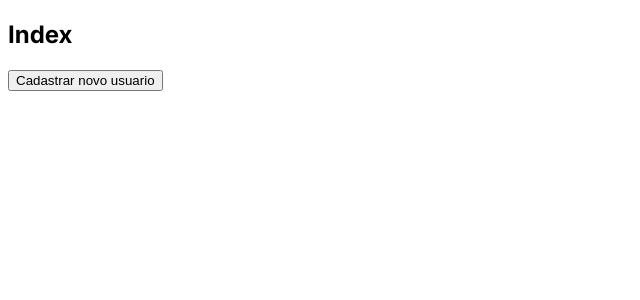
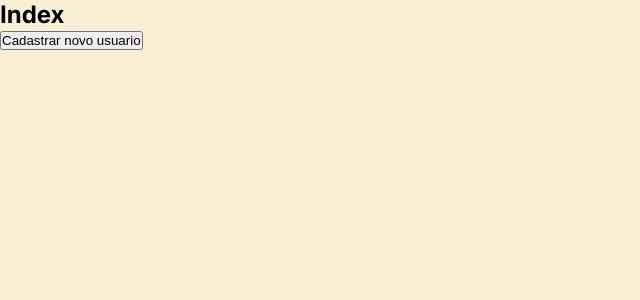
Before and after one commit to wizards-company/Archive, a Next.js app in the folder frontend/: page / in a window 1280 px wide. Shown: the top 300 px of the page, without its empty margins (0-640 px from the left). Built offline with nearby package versions, Linux system fonts and the light colour scheme.

Commit message:
feat: adicione as cores padrão ao css global

```diff
--- a/frontend/src/app/globals.css
+++ b/frontend/src/app/globals.css
@@ -0,0 +1,21 @@
+:root {
+    --base-yellow: #FAFF1D;
+    --base-orange: #FF964A;
+    --base-white: #FFFBFB;
+    --background: #F9EFD4;
+    --hover-orange: #DF7E39;
+    --base-red: #F54A4A;
+    --base-pink: #FF7FFA;
+    --base-blue: #3042E8;
+    --unselected-white: #D9D9D9;
+    --base-green: #57AD75;
+}
+
+* {
+    padding: 0;
+    margin: 0;
+}
+
+body {
+    background-color: var(--background);
+}
```
